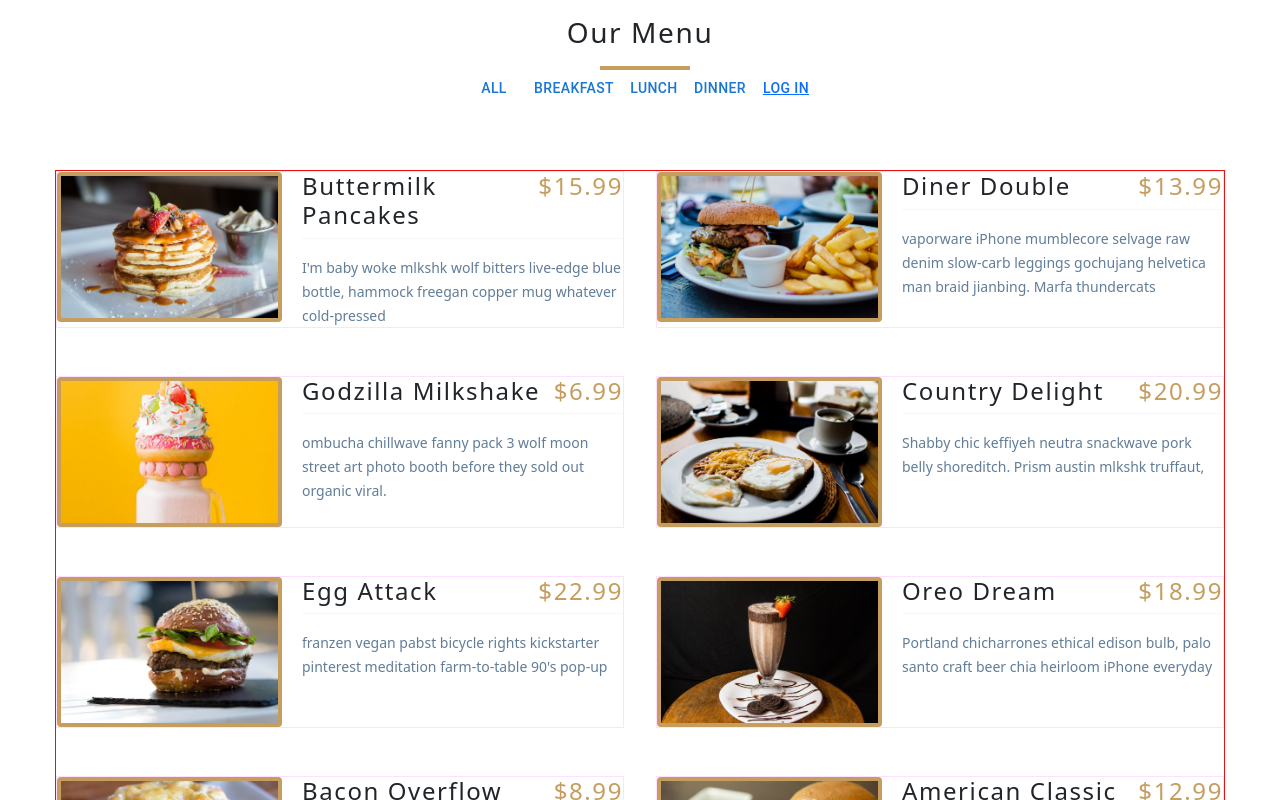
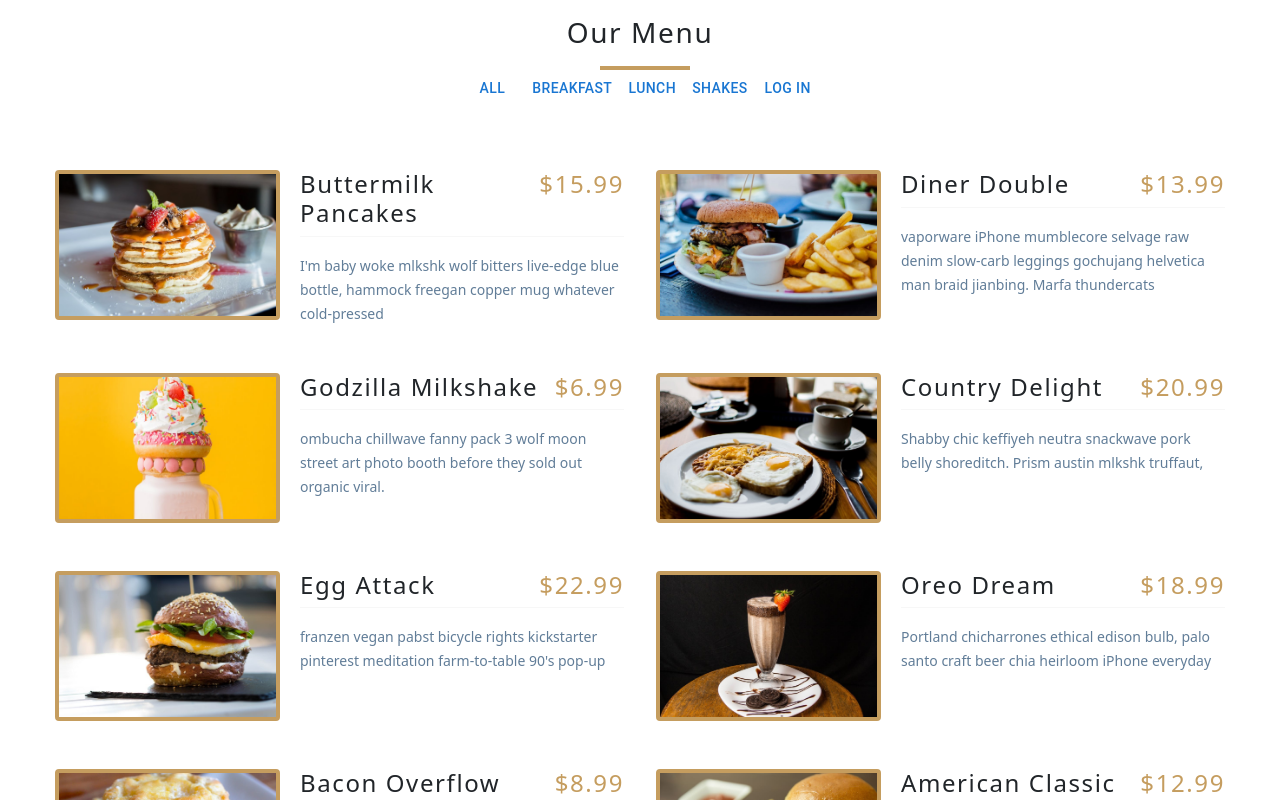
Before and after one commit to K-Holmes/menu, a React (Create React App) app in the folder menuproject/: page / in a window 1280 px wide. Both pictures are taken after a click on the button "CONTINUE AS GUEST". Shown: the top 800 px of the page. Built offline with nearby package versions, Linux system fonts and the light colour scheme.

Commit message:
Styled Login Page

```diff
--- a/menuproject/src/MainHeader.js
+++ b/menuproject/src/MainHeader.js
@@ -21,8 +21,8 @@ export default function MainHeader() {
       <Button variant="text">All</Button>
       <Button variant="text">Breakfast</Button>
       <Button variant="text">Lunch</Button>
-      <Button variant="text">Dinner</Button>
-      <Button variant="text"><Link to = "/">Log In</Link></Button>
+      <Button variant="text">Shakes</Button>
+      <Button className="btn btn-primary btn-color" variant="text"><Link to = "/">Log In</Link></Button>
       </div>
       </>
     );
--- a/menuproject/src/SignIn2.js
+++ b/menuproject/src/SignIn2.js
@@ -50,7 +50,7 @@ import './index.css';
              <Form>
                <div className="form-group">
                 <div className = "headerForm">
-               <Avatar sx={{ m: 1, bgcolor: 'secondary.main' }}>
+               <Avatar sx={{ m: 1, bgcolor: '#c59d5f' }}>
             <PersonIcon />
           </Avatar>
           <Typography component="h1" variant="h5">
@@ -84,7 +84,7 @@ import './index.css';
                 <Button variant= "contained" type="submit" className="btn btn-primary btn-space">
                   {/* figure out how to move to menu page upon valid log in */}
                    Log In
-                 </Button>
+                 </Button> &nbsp;&nbsp;&nbsp;&nbsp;&nbsp;&nbsp;
                  <Button
                    variant="contained"
                    type="button"
--- a/menuproject/src/index.css
+++ b/menuproject/src/index.css
@@ -187,13 +187,13 @@ Menu
   display: grid;
   gap: 3rem 2rem;
   justify-items: center;
-  border: 1px solid rgb(233, 16, 16);
+  /* border: 1px solid rgb(233, 16, 16); */
 }
 .menu-item {
   display: grid;
   gap: 1rem 2rem;
   max-width: 25rem;
-  border: 1px solid #f2f2;
+  /* border: 1px solid #f2f2; */
 }
 .photo {
   object-fit: cover;
@@ -267,3 +267,13 @@ Menu
   text-decoration: none;
   color: #fff;
 }
+
+.form-group {
+  padding-top: 15px;
+  padding-left: 5px;
+}
+
+.btn-color a{
+  text-decoration: none;
+  color: #1876d2;
+}
```
